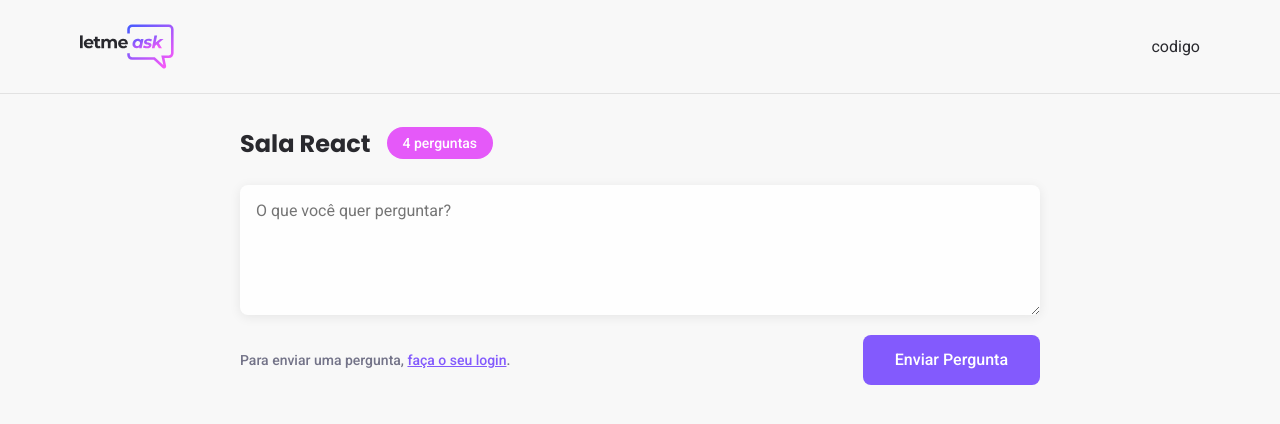
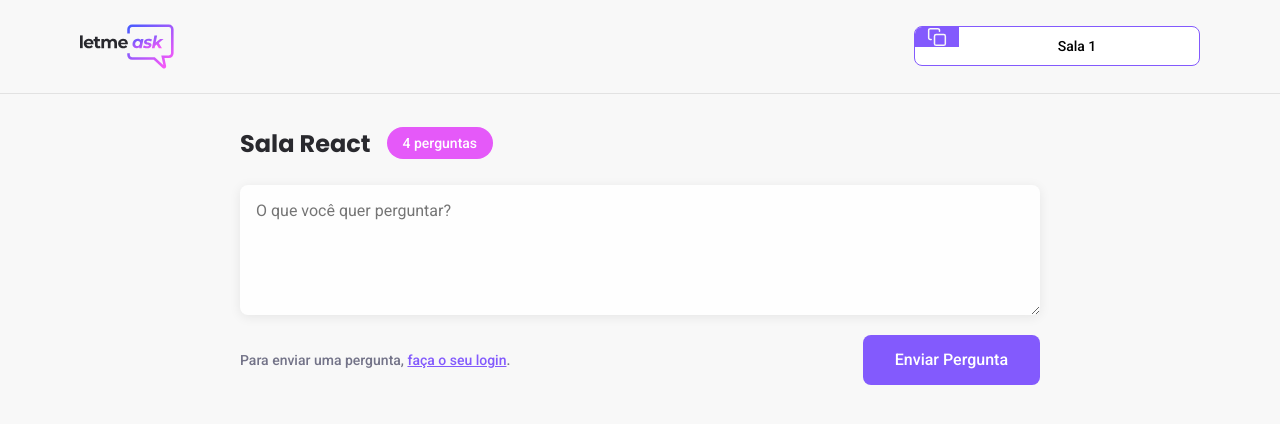
Before and after one commit to GabrielRioo/next-level-week-together, a React (Create React App) app in the folder letmeask/: page /rooms/1 in a window 1280 px wide. Shown: the top 424 px of the page. Built offline with nearby package versions, Linux system fonts and the light colour scheme; no server answers.

Commit message:
add a button do copy code to the clipboard

```diff
--- a/letmeask/src/components/RoomCode.tsx
+++ b/letmeask/src/components/RoomCode.tsx
@@ -1,9 +1,23 @@
-export function RoomCode() {
+import copyImg from '../assets/images/copy.svg';
+
+import '../styles/room-code.scss';
+
+type RoomCodeProps = {
+    code: string;
+}
+
+export function RoomCode(props: RoomCodeProps) {
+    function copyRoomCodeToClipboard() {
+        // copiar para area de tranferencia
+        navigator.clipboard.writeText(props.code);
+    }
+
     return (
-        <button className="room-code">
+        <button className="room-code" onClick={copyRoomCodeToClipboard}>
             <div>
-                <img src="" alt="" />
+                <img src={copyImg} alt="Copy room code" />
             </div>
+            <span>Sala {props.code}</span>
         </button>
     );
 }
--- a/letmeask/src/pages/Room.tsx
+++ b/letmeask/src/pages/Room.tsx
@@ -1,14 +1,22 @@
 import logoImg from '../assets/images/logo.svg';
 import { Button } from '../components/Button';
+import { RoomCode } from '../components/RoomCode';
 import '../styles/room.scss';
+import { useParams } from 'react-router-dom';
+
+type RoomParams = {
+    id: string;
+}
 
 export function Room() {
+    const params = useParams<RoomParams>();
+
     return (
         <div id="page-room">
             <header>
                 <div className="content">
                     <img src={logoImg} alt="Letmeask logo" />
-                    <div>codigo</div>
+                    <RoomCode code={params.id}/>
                 </div>
             </header>
 
--- /dev/null
+++ b/letmeask/src/styles/room-code.scss
@@ -0,0 +1,29 @@
+.room-code {
+    height: 40px;
+    border-radius: 8px;
+    overflow: hidden;
+
+    background: #FFF;
+    border: 1px solid #835afd;
+    cursor: pointer;
+
+    display: flex;
+
+    div {
+        background: #835afd;
+        padding: 0 12px;
+        display: flex;
+        justify-content: center;
+        align-items: center;
+    }
+
+    span {
+        display: block;
+        align-self:center;
+        flex: 1;
+        padding: 0 16px 0 12px;
+        width: 240px;
+        font-size: 14px;
+        font-weight: 500;
+    }
+}
```
